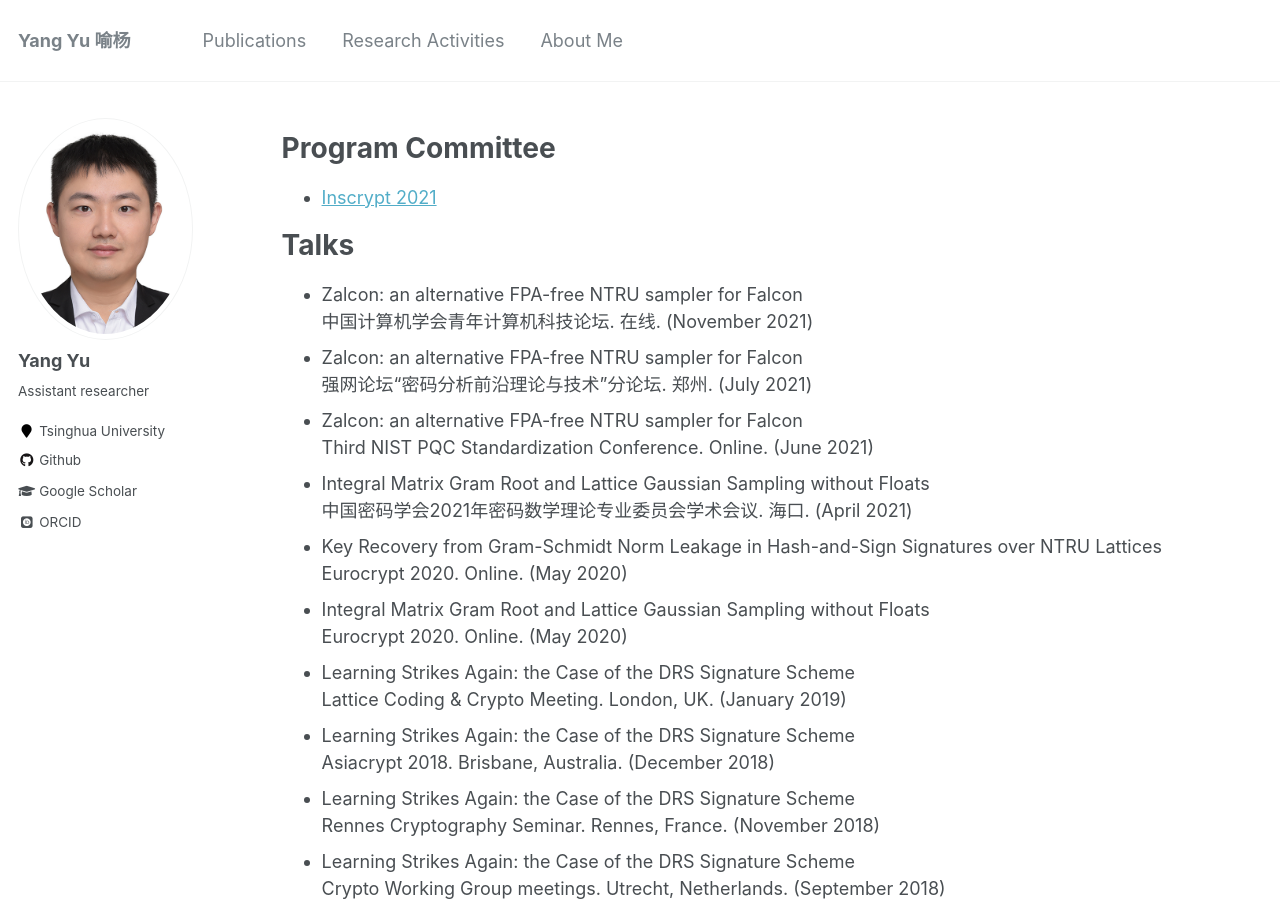
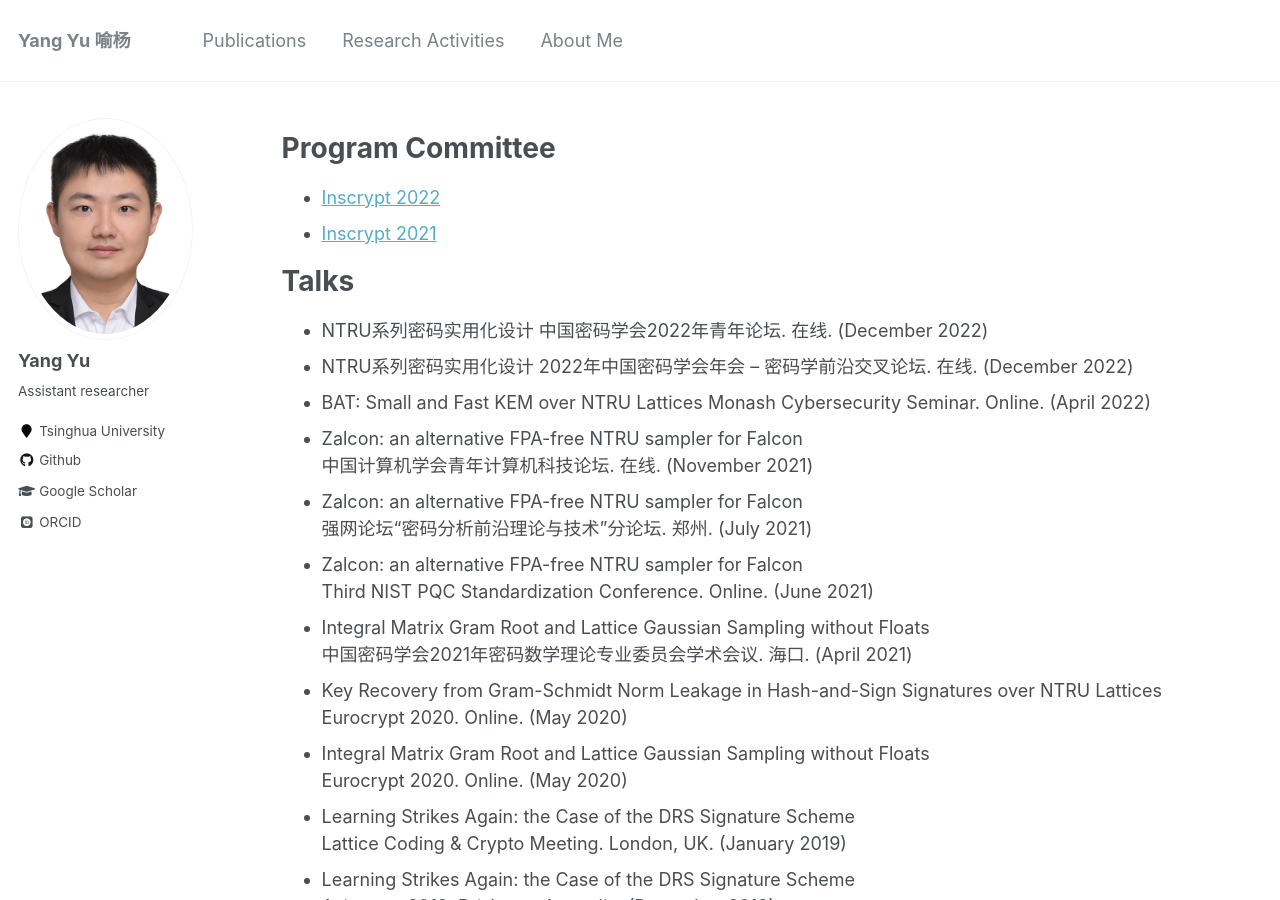
Before and after one commit to yuyang-crypto/yuyang-crypto.github.io, a Jekyll site: the page built from _pages/activities.md, in a window 1280 px wide and 900 px high. Built offline with Jekyll 4.4.1, drawn with Linux system fonts in a browser that asks for light colours; some web fonts are replaced.

Commit message:
update in 2023.2

```diff
--- a/_pages/activities.md
+++ b/_pages/activities.md
@@ -9,10 +9,17 @@ author_profile: true
 
 Program Committee
 ======
-* [Inscrypt 2021](https://cst.qd.sdu.edu.cn/inscrypt_2021/index.htm)
+* [Inscrypt 2022](http://www.sklois.cn/inscrypt2022/)
+* [Inscrypt 2021](https://inscrypt21.hotcrp.com/)
 
 Talks
 ======
+* NTRU系列密码实用化设计
+   中国密码学会2022年青年论坛. 在线. (December 2022)
+* NTRU系列密码实用化设计
+   2022年中国密码学会年会 -- 密码学前沿交叉论坛. 在线. (December 2022)
+* BAT: Small and Fast KEM over NTRU Lattices
+   Monash Cybersecurity Seminar. Online. (April 2022)
 * Zalcon: an alternative FPA-free NTRU sampler for Falcon
    中国计算机学会青年计算机科技论坛. 在线. (November 2021)
 * Zalcon: an alternative FPA-free NTRU sampler for Falcon
```
Also changed, not shown: _pages/about.md (+1 -1 lines), _pages/publications.md (+7 -2 lines).
